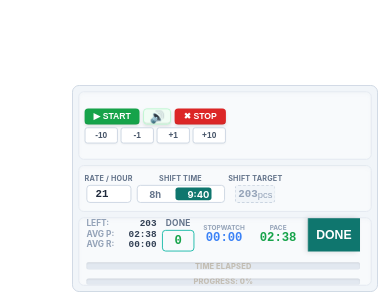
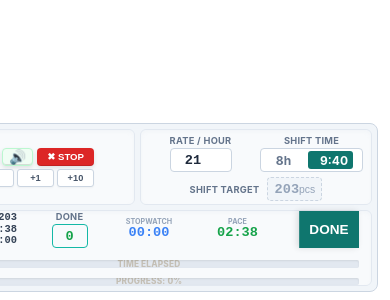
Before and after one commit to agr555/counter-app, a Next.js app: page / in a window 390 px wide. Shown: the part 544-844 px from the top of the page. Built offline with nearby package versions, Linux system fonts and the light colour scheme.

Commit message:
adaptive final2

```diff
--- a/app/page.tsx
+++ b/app/page.tsx
@@ -246,9 +246,11 @@ export default function PomodoroWidget() {
     <div className={styles.layoutWrapper}>
       <div className={styles.widgetContainer}>
 
-        {/* BLOCK 1: CONFIGURATION (Concave Border) */}
-        <div className={styles.concaveBlock}>
-          <div className={styles.fieldGroup}>
+        {/* BLOCK 1: CONFIGURATION */}
+        <div className={`${styles.concaveBlock} ${styles.blockConfig}`}>
+          <div className={styles.configGrid}>
+
+            <div className={`${styles.fieldGroup} ${styles.cfgRate}`}>
               <label htmlFor="coefficient" className={styles.fieldLabel}>Rate / Hour</label>
               <input
                 id="coefficient"
@@ -263,7 +265,7 @@ export default function PomodoroWidget() {
               />
             </div>
 
-          <div className={styles.fieldGroup}>
+            <div className={`${styles.fieldGroup} ${styles.cfgTime}`}>
               <span className={styles.fieldLabel}>Shift Time</span>
               <div className={styles.toggleContainer} style={{ opacity: isSettingsDisabled ? 0.7 : 1 }}>
                 <input
@@ -310,12 +312,15 @@ export default function PomodoroWidget() {
               </div>
             </div>
 
-          <div className={styles.fieldGroup}>
+            {/* Элемент Shift Target, который уйдет на второй ряд */}
+            <div className={`${styles.fieldGroupTarget} ${styles.cfgTarget}`}>
               <span className={styles.fieldLabel}>Shift Target</span>
               <div className={styles.targetDisplayDisabled}>
                 {isSettingsDisabled ? lockedTarget : currentTargetPositions}
                 <span className={styles.unitText}>pcs</span>
               </div>
+            </div>
+
           </div>
         </div>
 
@@ -345,8 +350,8 @@ export default function PomodoroWidget() {
           </div>
         </div>
 
-        {/* BLOCK 3: CONTROLS & MANUAL ADJUSTMENTS (Concave Border) */}
-        <div className={styles.concaveBlock} style={{ padding: '0 6px' }}>
+         {/* BLOCK 3: CONTROLS & MANUAL ADJUSTMENTS */}
+         <div className={`${styles.concaveBlock} ${styles.blockControls}`} style={{ padding: '0 6px' }}>
           <div className={styles.controlAndAdjustColumn}>
             <div className={styles.gridRow}>
               <button
@@ -357,7 +362,6 @@ export default function PomodoroWidget() {
                 {isRunning ? '|| PAUSE' : '▶ START'}
               </button>
 
-              {/* УБРАЛИ ТЕКСТ: Кнопка стала уже, а иконки крупнее и ярче */}
               <button
                 type="button"
                 onClick={() => setIsSoundEnabled(!isSoundEnabled)}
@@ -376,7 +380,6 @@ export default function PomodoroWidget() {
               </button>
             </div>
 
-            {/* РАВНОМЕРНОЕ РАСПРЕДЕЛЕНИЕ: Кнопки увеличили и выровняли по ширине */}
             <div className={styles.gridRowFullWidth}>
               <button type="button" onClick={() => adjustCount(-10)} className={styles.adjBtnWide}>-10</button>
               <button type="button" onClick={() => adjustCount(-1)} className={styles.adjBtnWide}>-1</button>
--- a/app/widget.module.css
+++ b/app/widget.module.css
@@ -356,7 +356,21 @@
     mix-blend-mode: difference;
   }
 
-
+/* Базовые стили контейнеров (добавьте перед медиа-запросами) */
+.configGrid {
+    display: flex;
+    align-items: center;
+    gap: 8px;
+    width: 100%;
+    height: 100%;
+  }
+  .fieldGroupTarget {
+    display: flex;
+    flex-direction: column;
+    align-items: center;
+    justify-content: center;
+    gap: 2px;
+  }
   /* ==========================================================================
    АДАПТИВНОСТЬ И ОТКЛИК ПО ШИРИНЕ ЭКРАНА
    ========================================================================== */
@@ -417,83 +431,91 @@
 
   /* СТУПЕНЬ 3: Точка "500" (меньше 600px) — скрываем Блок 2, выстраиваем в колонку */
  /* СТУПЕНЬ 3: Точка "500" (меньше 600px) — скрываем Блок 2, меняем блоки местами и уменьшаем настройки */
-@media (max-width: 600px) {
-    /* Полностью прячем Блок 2 (статистику) */
+ @media (max-width: 600px) {
+    /* Скрываем Блок 2 (статистику плана) */
     .widgetContainer > .concaveBlock:nth-child(2) {
       display: none !important;
     }
 
+    /* Превращаем весь контейнер в четкую Grid-сетку из двух основных этажей */
     .widgetContainer {
-      max-width: 340px;
-      transform: scale(0.9);
-      transform-origin: bottom right;
-      flex-direction: column; /* Блоки идут вертикальной стопкой */
-      align-items: stretch;
-      justify-content: flex-start;
+      display: grid;
+      grid-template-columns: auto 1fr; /* Колонка 1: Управление, Колонка 2: Настройки */
+      grid-template-rows: auto auto;   /* Строка 1: Верхние блоки, Строка 2: Таймеры (Блок 4) */
+      max-width: 480px;
+      height: auto;
+      gap: 5px;
+      padding: 5px;
+      background-color: #f1f5f9;
+      border: 1px solid #cbd5e1;
     }
 
     .concaveBlock {
-      height: 76px;
-      width: 100% !important;
-      flex: none !important;
+      box-sizing: border-box;
+      height: 76px; /* Фиксированная высота этажей */
     }
 
-    /* --- ИЗМЕНЕНИЕ ПОРЯДКА БЛОКОВ (ORDER) --- */
-
-    /* Блок 3 (Управление: START/PAUSE) делаем ПЕРВЫМ (в самый верх) */
-    .widgetContainer > .concaveBlock:nth-child(3) {
-      order: 1;
+    /* 1. БЛОК УПРАВЛЕНИЯ (Блок 3): Встает СЛЕВА на всю высоту первого этажа */
+    .blockControls {
+      grid-column: 1;
+      grid-row: 1;
+      width: 205px !important; /* Четкая ширина под кнопки старта и корректировок */
     }
 
-    /* Блок 1 (Настройки: Rate/Hour, Shift Time) делаем ВТОРЫМ */
-    .widgetContainer > .concaveBlock:nth-child(1) {
-      order: 2;
+    /* 2. БЛОК НАСТРОЕК (Блок 1): Встает СПРАВА от управления */
+    .blockConfig {
+      grid-column: 2;
+      grid-row: 1;
       width: 100% !important;
-      height: 52px; /* Уменьшаем высоту самого блока настроек, чтобы он стал компактнее */
-      gap: 4px;     /* Сжимаем отступы между элементами внутри */
-      padding: 0 6px;
+      padding: 5px 8px;
     }
 
-    /* Блок 4 (Таймеры и DONE) идет ТРЕТЬИМ (в самый низ) */
-    .widgetContainer > .concaveBlock:nth-child(4) {
-      order: 3;
-      min-width: 100%;
+    /* ВНУТРИ БЛОКА 1: Перестраиваем инпуты в два ряда параллельно кнопкам управления */
+    .blockConfig .configGrid {
+      display: grid;
+      grid-template-columns: 1fr 1fr; /* Две равные колонки для Rate и Shift Time */
+      grid-template-rows: auto auto;   /* Два ряда */
+      row-gap: 4px;
+      column-gap: 8px;
+      align-items: center;
+      justify-content: center;
+      height: 100%;
+      width: 100%;
     }
 
-    /* --- ДОПОЛНИТЕЛЬНОЕ УМЕНЬШЕНИЕ ЭЛЕМЕНТОВ ВНУТРИ БЛОКА НАСТРОЕК --- */
-    .widgetContainer > .concaveBlock:nth-child(1) .fieldLabel {
-      font-size: 0.5rem; /* Делаем подписи еще меньше */
+    /* Ряд 1: Поле нормы (Rate) */
+    .cfgRate {
+      grid-column: 1;
+      grid-row: 1;
     }
 
-    .widgetContainer > .concaveBlock:nth-child(1) .inputNumberWide {
-      height: 20px;       /* Делаем поле ввода Rate ниже */
-      font-size: 0.75rem; /* Уменьшаем шрифт цифр */
-      width: 50px;        /* Сужаем поле */
+    /* Ряд 1: Рабочее время (Shift Time) */
+    .cfgTime {
+      grid-column: 2;
+      grid-row: 1;
     }
 
-    .widgetContainer > .concaveBlock:nth-child(1) .toggleContainer {
-      height: 20px;       /* Делаем переключатель 8h / 9:40 компактнее */
-      min-width: 84px;
+    /* Ряд 2: Общее число деталей (Shift Target) — уходит вниз параллельно кнопкам */
+    .cfgTarget {
+      grid-column: span 2; /* Растягиваем по центру на обе колонки */
+      grid-row: 2;
+      flex-direction: row !important; /* Делаем строчным для идеальной центровки */
+      gap: 8px;
+      justify-content: center;
+      align-items: center;
+      width: 100%;
+      margin-top: 1px;
     }
 
-    .widgetContainer > .concaveBlock:nth-child(1) .radioLabel {
-      font-size: 0.65rem; /* Уменьшаем текст "8h" и "9:40" */
-      width: 40px;
+    /* Убираем лишний нижний маргин у лейбла target на втором ряду */
+    .cfgTarget .fieldLabel {
+      margin-bottom: 0;
     }
 
-    .widgetContainer > .concaveBlock:nth-child(1) .slider {
-      height: calc(100% - 4px);
-      width: 40px;
-    }
-
-    /* Корректируем сдвиг ползунка под новую уменьшенную ширину */
-    .widgetContainer > .concaveBlock:nth-child(1) .radioInput[value="9h40m"]:checked ~ .slider {
-      transform: translateX(40px) !important;
-    }
-
-    .widgetContainer > .concaveBlock:nth-child(1) .targetDisplayDisabled {
-      height: 20px;       /* Уменьшаем блок Shift Target */
-      width: 45px;
-      font-size: 0.75rem;
+    /* 3. БЛОК ТАЙМЕРОВ И DONE (Блок 4): Занимает весь НИЖНИЙ второй этаж виджета */
+    .widgetContainer > .concaveBlock:nth-child(4) {
+      grid-column: span 2; /* Растягивается на всю ширину под Блоком 3 и Блоком 1 */
+      grid-row: 2;
+      width: 100% !important;
     }
   }
```
Lines whose indentation alone changed are shown as unchanged.
